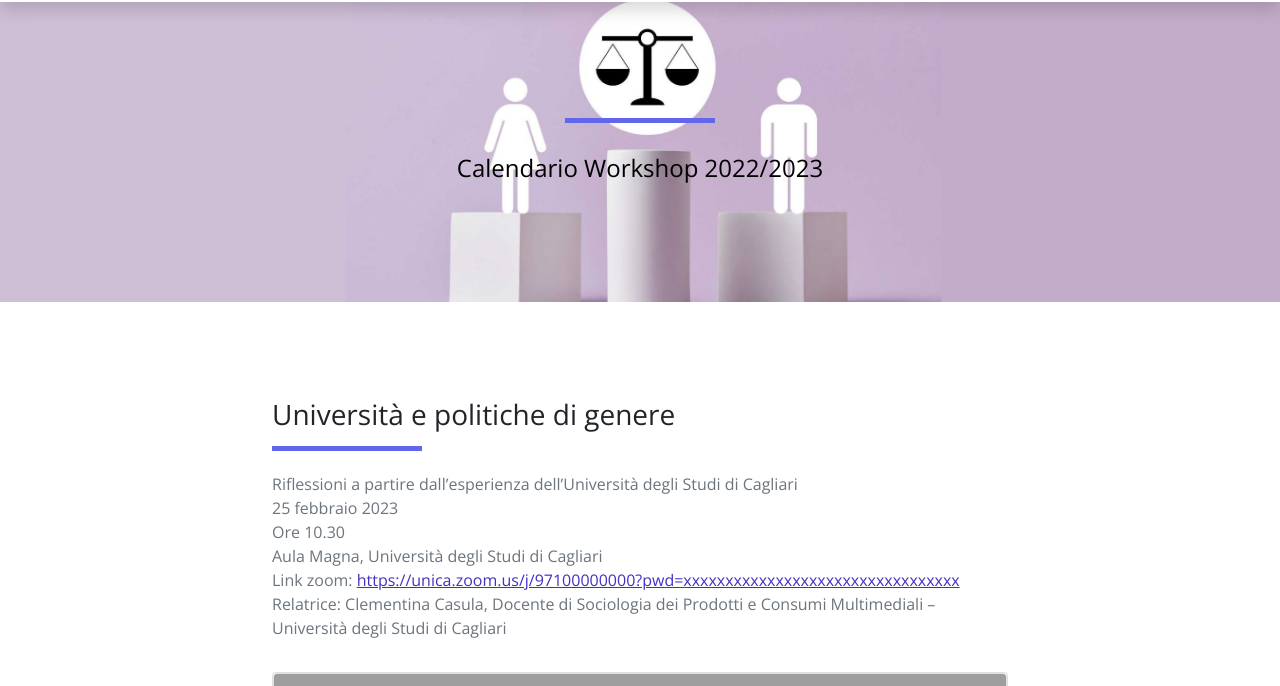
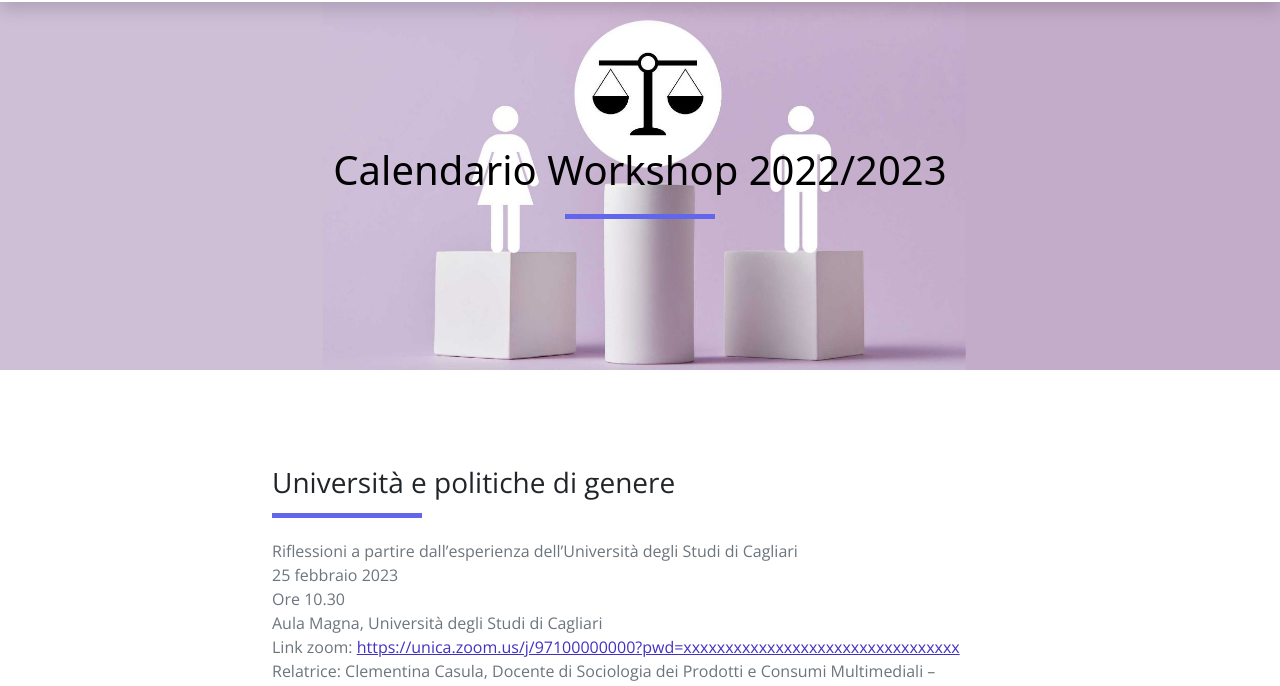
Before and after one commit to unifemly/unifemly.github.io, a plain HTML site: page workshop.html in a window 1280 px wide. Shown: the part 104-790 px from the top of the page. Drawn offline with nearby package versions, Linux system fonts and the light colour scheme; grey boxes are pictures that could not be loaded.

Commit message:
small fixes

```diff
--- a/workshop.html
+++ b/workshop.html
@@ -80,9 +80,9 @@ https://templatemo.com/tm-561-purple-buzz
     <div id="work_single_banner" class="bg-light w-100">
         <div class="container-fluid text-light d-flex justify-content-center align-items-center border-0 rounded-0 p-0 py-5">
             <div class="banner-content col-lg-8 m-lg-auto text-center py-5 px-3">
-                <h1 class="banner-heading h2 pb-5 typo-space-line-center" style="color: black;"></<h1>
+                <h1 class="banner-heading h2 pb-5 typo-space-line-center" style="color: black;"><br>Calendario Workshop 2022/2023</<h1>
                 </h1>
-                <h3 class="h4 pb-2 light-300" style="color: black;"><b>Calendario Workshop 2022/2023</b></h3>
+                <h3 class="h4 pb-2 light-300" style="color: black;"><b></b></h3>
                 <p class="banner-footer light-300">
                 </p>
             </div>
```
